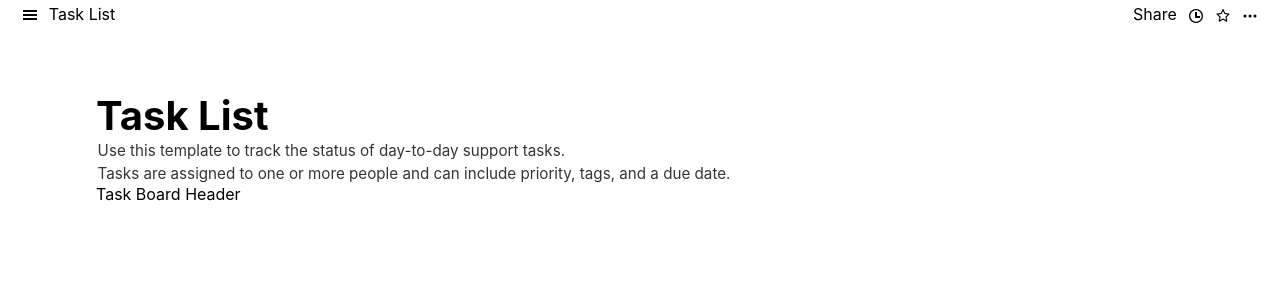
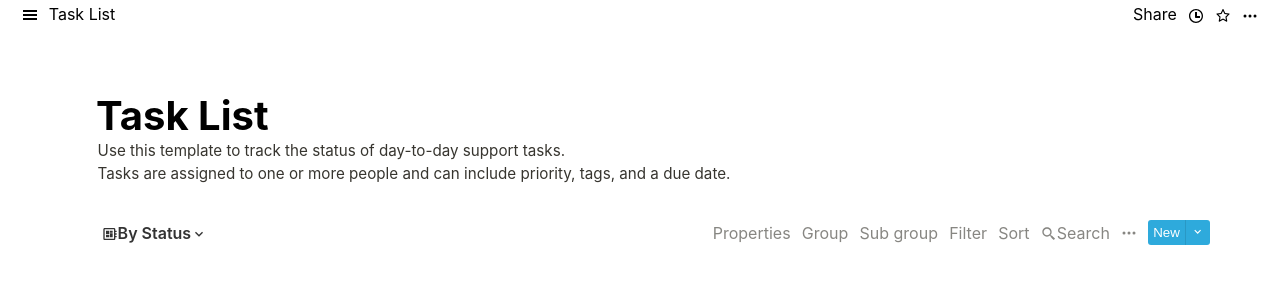
Before and after one commit to wulforr/Notion-clone, a Next.js app: page / in a window 1280 px wide. Shown: the top 300 px of the page. Built offline with nearby package versions, Linux system fonts and the light colour scheme.

Commit message:
feat: add header to task board

```diff
--- a/components/TaskBoard/TaskBoard.jsx
+++ b/components/TaskBoard/TaskBoard.jsx
@@ -1,8 +1,9 @@
 import TaskBoardHeader from "../TaskBoardHeader/TaskBoardHeader";
+import styles from "./style.module.css";
 
 export default function TaskBoard() {
   return (
-    <div>
+    <div className={styles.taskBoard}>
       <TaskBoardHeader />
     </div>
   );
--- /dev/null
+++ b/components/TaskBoard/style.module.css
@@ -0,0 +1,3 @@
+.taskBoard {
+  margin: 2rem 0;
+}
--- a/components/TaskBoardHeader/TaskBoardHeader.jsx
+++ b/components/TaskBoardHeader/TaskBoardHeader.jsx
@@ -1,5 +1,37 @@
+import { MdDeveloperBoard, MdKeyboardArrowDown } from "react-icons/md";
+import { BiSearchAlt2 } from "react-icons/bi";
+import { BsThreeDots } from "react-icons/bs";
 import styles from "./style.module.css";
 
 export default function TaskBoardHeader() {
-  return <div className={styles.taskBoardHeader}>Task Board Header</div>;
+  return (
+    <div className={styles.taskBoardHeader}>
+      <div className={styles.leftHeader}>
+        <div>
+          <MdDeveloperBoard className={styles.icon} />
+          By Status <MdKeyboardArrowDown className={styles.icon} />
+        </div>
+      </div>
+      <div>
+        <div>Properties</div>
+        <div>Group</div>
+        <div>Sub group</div>
+        <div>Filter</div>
+        <div>Sort</div>
+        <div>
+          <BiSearchAlt2 className={styles.icon} />
+          Search
+        </div>
+        <div>
+          <BsThreeDots className={styles.icon} />
+        </div>
+        <div>
+          <button className={styles.headerButton}>New</button>
+          <button className={styles.headerButton}>
+            <MdKeyboardArrowDown className={styles.icon} />
+          </button>
+        </div>
+      </div>
+    </div>
+  );
 }
--- a/components/TaskBoardHeader/style.module.css
+++ b/components/TaskBoardHeader/style.module.css
@@ -0,0 +1,40 @@
+.taskBoardHeader {
+  display: flex;
+  justify-content: space-between;
+  color: rgba(55, 53, 47, 0.6);
+  white-space: nowrap;
+  padding-right: 4rem;
+}
+
+.taskBoardHeader > div {
+  display: flex;
+}
+
+.taskBoardHeader > div > div {
+  padding: 0.25rem 0.35rem;
+  display: flex;
+  align-items: center;
+}
+
+.leftHeader {
+  color: #333;
+  font-weight: 600;
+}
+
+.icon {
+  margin-top: 3%;
+}
+
+.headerButton {
+  background: rgb(46, 170, 220);
+  border: 0;
+  padding: 0.25rem 0.35rem;
+  border-radius: 0 3px 3px 0;
+  color: #fff;
+}
+
+.headerButton:first-child {
+  padding: 5px;
+  border-radius: 3px 0 0 3px;
+  border-right: 1px solid rgba(0, 0, 0, 0.1);
+}
```
